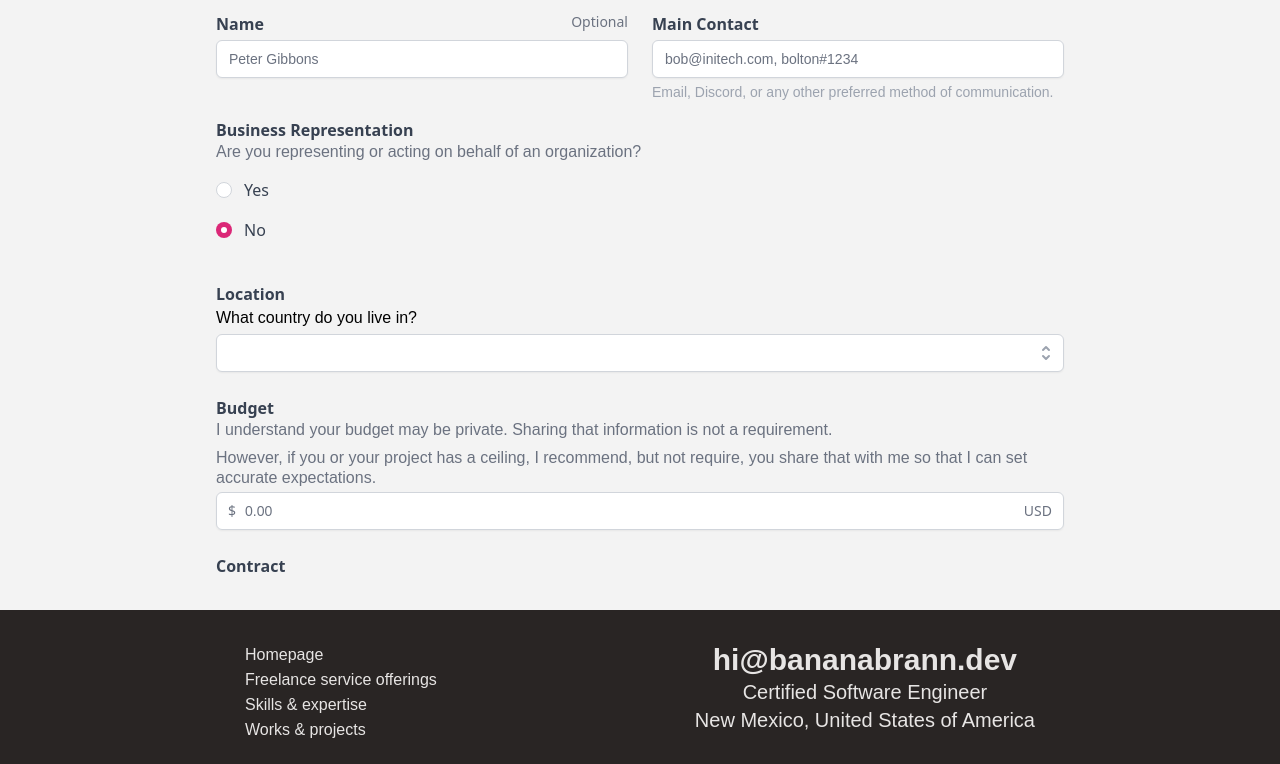
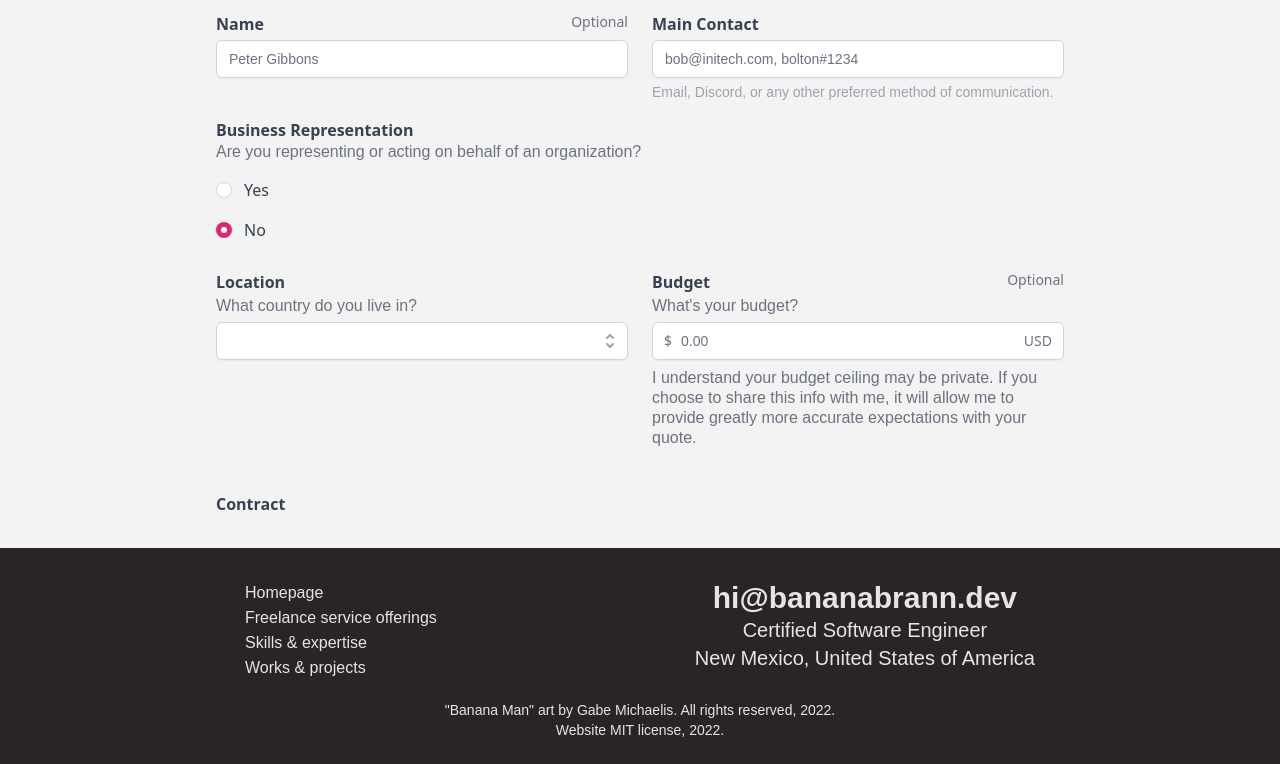
Before and after one commit to bananabrann/old-bananabrann.dev, a Next.js app: page /getstarted in a window 1280 px wide. Shown: the part 614-1378 px from the top of the page. Built offline with nearby package versions, Linux system fonts and the light colour scheme; a web font is replaced by a local one.

Commit message:
Better layout of location and budget sections

```diff
--- a/components/CountrySelectComboBox/CountrySelectComboBox.tsx
+++ b/components/CountrySelectComboBox/CountrySelectComboBox.tsx
@@ -110,7 +110,7 @@ export default function CountrySelectComboBox({
         <Combobox.Label className="block font-bold text-gray-700">
           Location
         </Combobox.Label>
-        <p>{subheaderText}</p>
+        <p className="text-gray-500">{subheaderText}</p>
         <div className="relative mt-1">
           <Combobox.Input
             className="w-full rounded-md border border-gray-300 bg-white text-gray-700 py-2 pl-3 pr-10 shadow-sm focus:border-pink-500 focus:outline-none focus:ring-1 focus:ring-pink-500 sm:text-sm"
--- a/pages/getstarted.tsx
+++ b/pages/getstarted.tsx
@@ -334,10 +334,11 @@ export default function GetStarted() {
             </div>
           )}
 
+          <div className="flex flex-col sm:flex-row sm:gap-6">
             {/*
               SECTION -- Country
             */}
-          <div className="my-6">
+            <div className="my-3 w-full">
               <CountrySelectComboBox
                 handleCountrySelect={handleCountrySelect}
                 subheaderText={
@@ -352,12 +353,20 @@ export default function GetStarted() {
             {/*
               SECTION -- Budget
             */}
-          <div className="my-6">
-            <label htmlFor="price" className="block font-bold text-gray-700">
+            <div className="my-3 w-full">
+              <div className="flex justify-between w-full">
+                <label
+                  htmlFor="price"
+                  className="block font-bold text-gray-700"
+                >
                   Budget
                 </label>
-            <p className="leading-5 mb-2 text-gray-500">{`I understand your budget may be private. Sharing that information is not a requirement.`}</p>
-            <p className="leading-5 text-gray-500">{`However, if you or your project has a ceiling, I recommend, but not require, you share that with me so that I can set accurate expectations.`}</p>
+                <span className="text-sm text-gray-500" id="email-optional">
+                  Optional
+                </span>
+              </div>
+
+              <p className="text-gray-500">{`What's your budget?`}</p>
 
               <div className="mt-1 relative rounded-md shadow-sm">
                 <div className="absolute inset-y-0 left-0 pl-3 flex items-center pointer-events-none">
@@ -372,12 +381,18 @@ export default function GetStarted() {
                   aria-describedby="price-currency"
                 />
                 <div className="absolute inset-y-0 right-0 pr-3 flex items-center pointer-events-none">
-                <span className="text-gray-500 sm:text-sm" id="price-currency">
+                  <span
+                    className="text-gray-500 sm:text-sm"
+                    id="price-currency"
+                  >
                     USD
                   </span>
                 </div>
               </div>
 
+              <p className="leading-5 my-2 text-gray-500">{`I understand your budget ceiling may be private. If you choose to share this info with me, it will allow me to provide greatly more accurate expectations with your quote.`}</p>
+            </div>
+          </div>
 
           {/*
             SECTION -- Contract
@@ -387,7 +402,6 @@ export default function GetStarted() {
               Contract
             </label>
             <p className="leading-5 text-gray-500">{``}</p>
-
           </div>
 
           {/*
@@ -409,9 +423,6 @@ export default function GetStarted() {
               - Recommended for larger projects with a budget ceiling over $5,000
 
           */}
-
-
-          </div>
         </section>
       </ContentBlock>
 
```
Lines whose indentation alone changed are shown as unchanged.
